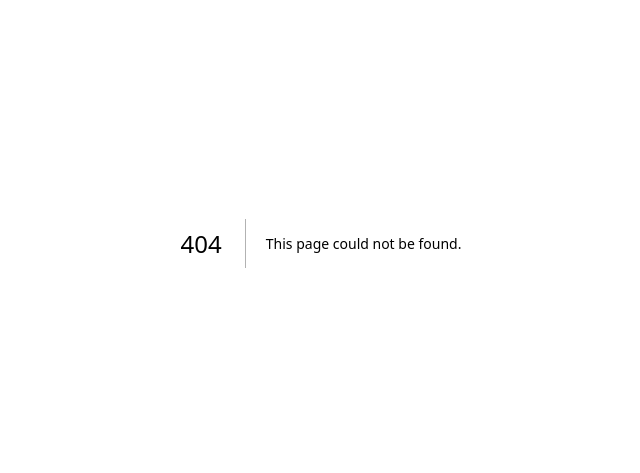
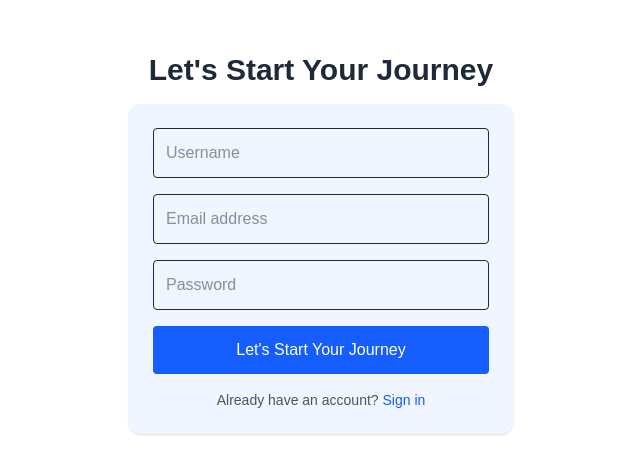
Before and after one commit to sajid-ahmed1/gutwise, a Next.js app: page /signup in a window 1280 px wide. Before the commit this address had no page. Shown: the part 157-630 px from the top of the page, without its empty margins (319-959 px from the left). Built offline with nearby package versions, Linux system fonts and the light colour scheme.

Commit message:
Add GutWise homepage layout with navbar and featured recipes

```diff
--- /dev/null
+++ b/src/app/signup/page.tsx
@@ -0,0 +1,76 @@
+// GutWise sign-up page
+// File: src/app/signup/page.tsx
+
+'use client';
+
+import { useRouter } from 'next/navigation';
+import { useEffect, useState } from 'react';
+
+export default function SignupPage() {
+  const router = useRouter();
+  const [email, setEmail] = useState('');
+  const [password, setPassword] = useState('');
+  const [username, setUsername] = useState('');
+
+  // simulate user session check
+  const isLoggedIn = false; // replace with real auth logic
+
+  useEffect(() => {
+    if (isLoggedIn) {
+      router.push('/dashboard'); // or your main app page
+    }
+  }, [isLoggedIn, router]);
+
+  const handleSubmit = (e: React.FormEvent) => {
+    e.preventDefault();
+    // handle signup logic here
+    console.log({ email, password, username });
+    router.push('/dashboard');
+  };
+
+  return (
+    <main className="min-h-screen flex flex-col items-center justify-center bg-white text-gray-800 p-6">
+      <h1 className="text-3xl font-bold mb-4">Let&apos;s Start Your Journey</h1>
+
+      <form
+        onSubmit={handleSubmit}
+        className="w-full max-w-sm space-y-4 bg-blue-50 p-6 rounded-xl shadow"
+      >
+        <input
+          type="text"
+          placeholder="Username"
+          className="w-full p-3 rounded border"
+          value={username}
+          onChange={(e) => setUsername(e.target.value)}
+          required
+        />
+        <input
+          type="email"
+          placeholder="Email address"
+          className="w-full p-3 rounded border"
+          value={email}
+          onChange={(e) => setEmail(e.target.value)}
+          required
+        />
+        <input
+          type="password"
+          placeholder="Password"
+          className="w-full p-3 rounded border"
+          value={password}
+          onChange={(e) => setPassword(e.target.value)}
+          required
+        />
+        <button
+          type="submit"
+          className="w-full bg-blue-600 text-white py-3 rounded hover:bg-blue-700 transition"
+        >
+          Let&apos;s Start Your Journey
+        </button>
+        <p className="text-sm text-center text-gray-600">
+          Already have an account?{' '}
+          <a href="/login" className="text-blue-600 hover:underline">Sign in</a>
+        </p>
+      </form>
+    </main>
+  );
+}
```
